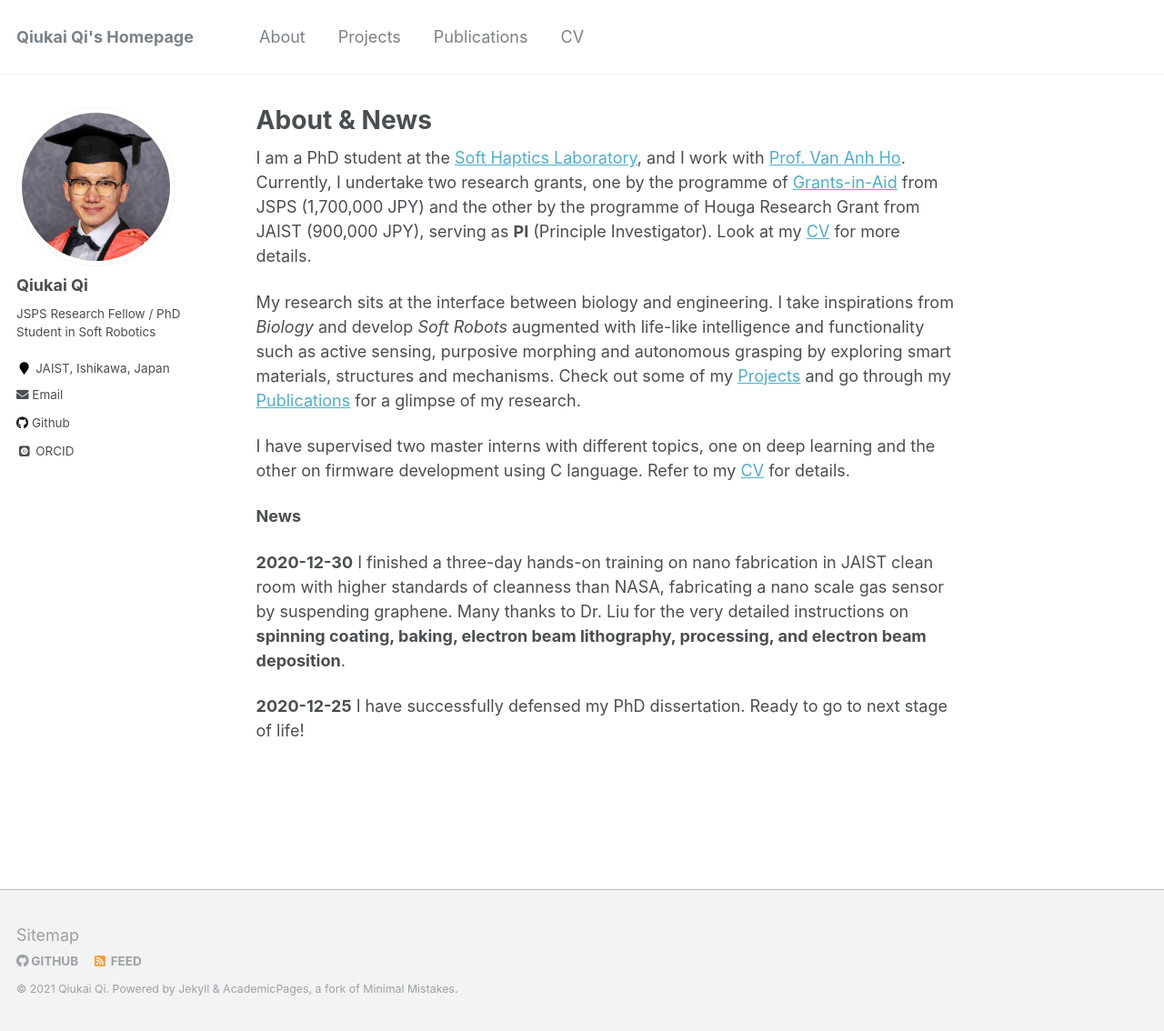
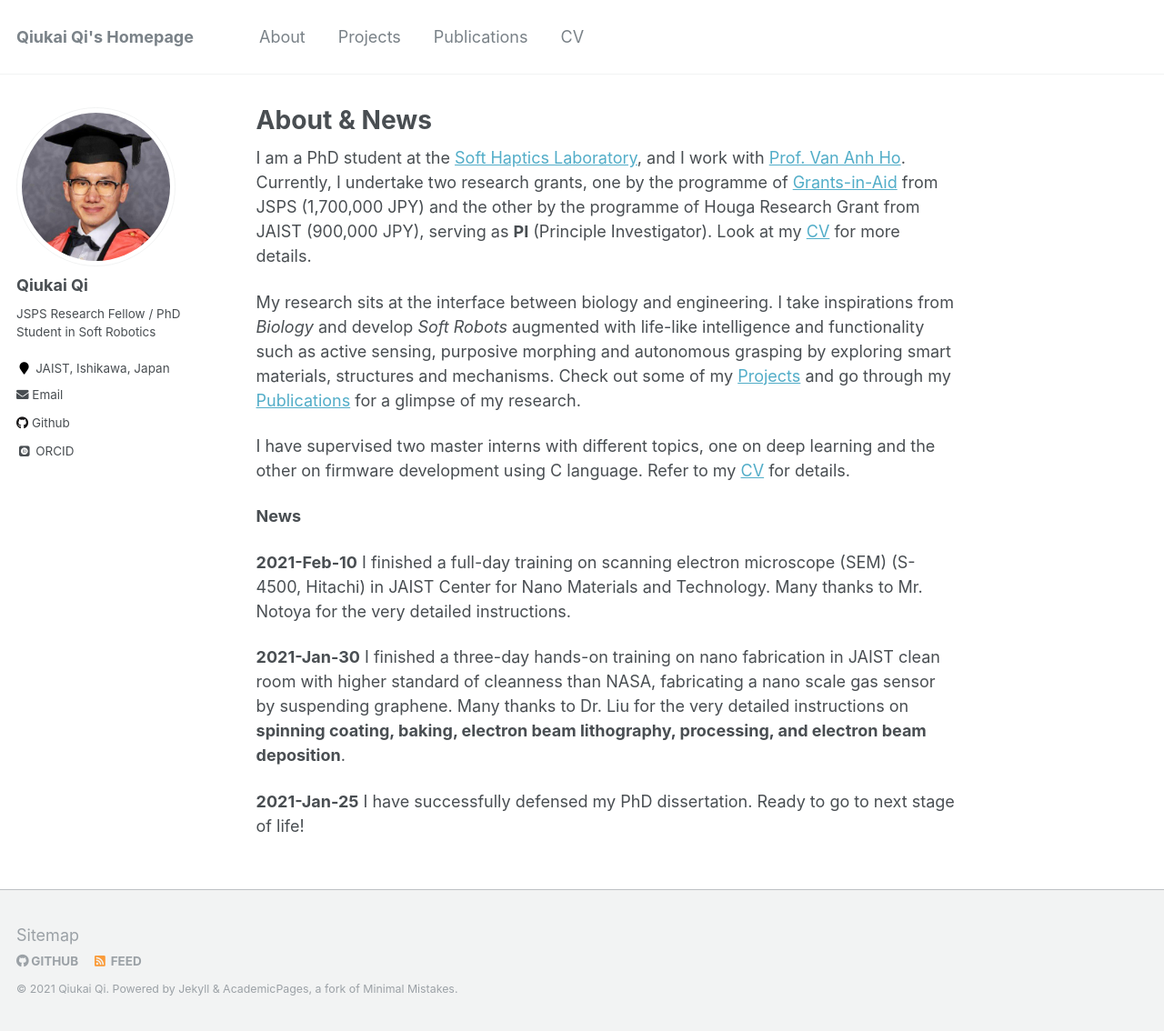
Before and after one commit to QiukaiQi/qiukaiqi.github.io, a Jekyll site: the page built from _pages/about.md, in a window 1280 px wide and 1134 px high. Shown: the whole window at 91% size. Built offline with Jekyll 4.4.1, drawn with Linux system fonts in a browser that asks for light colours; some web fonts are replaced.

Commit message:
Update about.md

```diff
--- a/_pages/about.md
+++ b/_pages/about.md
@@ -16,6 +16,8 @@ I have supervised two master interns with different topics, one on deep learning
 
 **News**
 
-**2020-12-30** I finished a three-day hands-on training on nano fabrication in JAIST clean room with higher standards of cleanness than NASA, fabricating a nano scale gas sensor by suspending graphene. Many thanks to Dr. Liu for the very detailed instructions on **spinning coating, baking, electron beam lithography, processing, and electron beam deposition**.
+**2021-Feb-10** I finished a full-day training on scanning electron microscope (SEM) (S-4500, Hitachi) in JAIST Center for Nano Materials and Technology. Many thanks to Mr. Notoya for the very detailed instructions.
 
-**2020-12-25** I have successfully defensed my PhD dissertation. Ready to go to next stage of life!
+**2021-Jan-30** I finished a three-day hands-on training on nano fabrication in JAIST clean room with higher standard of cleanness than NASA, fabricating a nano scale gas sensor by suspending graphene. Many thanks to Dr. Liu for the very detailed instructions on **spinning coating, baking, electron beam lithography, processing, and electron beam deposition**.
+
+**2021-Jan-25** I have successfully defensed my PhD dissertation. Ready to go to next stage of life!
```
